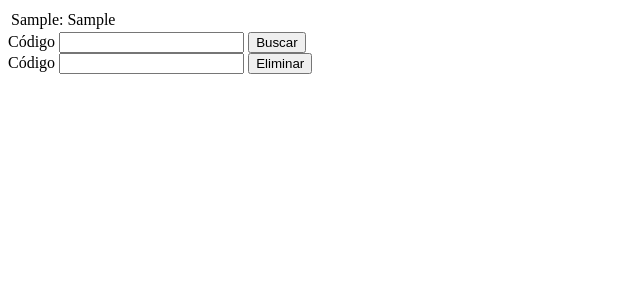
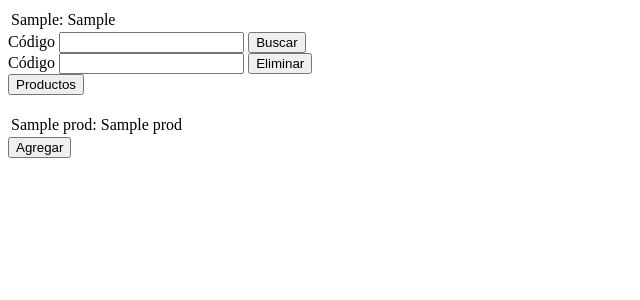
Before and after one commit to sebgallardog/Proyecto-Int.-de-Plataformas-2024, a Flask app: template templates/form.html in a window 1280 px wide. Shown: the top 300 px of the page, without its empty margins (0-640 px from the left). Run offline with Flask 3, Linux system fonts and the light colour scheme; the template is opened without the code that fills it: most values are stand-ins (such as "Sample title", 1, 10 or a date in 2020).

Commit message:
Carrito de compra almacenado en localStorage

```diff
--- a/main.py
+++ b/main.py
@@ -12,7 +12,9 @@ OJO: El nombre de las tablas en las queries va siempre en minúscula
 @app.route('/', methods=['GET'])
 def home():
     """Esto es sólo para realizar las pruebas"""
-    return render_template('form.html')
+    response = productos()
+    prod = response.json
+    return render_template('form.html', productos=prod)
 
 
 @app.route('/create', methods=['POST'])
@@ -97,6 +99,7 @@ def productos():
             "JOIN precio pre ON pro.idProducto = pre.idProducto "
             "JOIN categoria cat ON pro.idCategoria = cat.idCategoria "
             "GROUP BY cat.Categoria, pro.idProducto, pro.Producto, pro.Marca, pro.Stock "
+            "ORDER BY pro.idProducto "
             ";"
         )
         emp_rows = cursor.fetchall()
@@ -310,7 +313,7 @@ def actualizar_precio(id_producto, nuevo_precio, conn=None, cursor=None):
         raise e
 
 
-@app.route('/eliminar_producto', methods=['DELETE'])
+@app.route('/eliminar_producto', methods=['POST'])
 def eliminar_producto():
     """
     Toma request.form['idProducto'] y elimina el producto con PK igual a idProducto.
--- /dev/null
+++ b/static/scripts.js
@@ -0,0 +1,32 @@
+let carrito = JSON.parse(localStorage.getItem("carrito"))
+if (!carrito) {
+    carrito = []
+};
+console.log(carrito);
+
+const agregarProducto = (idProducto) => {
+    const existe = carrito.some(
+        (prod) => {
+            return prod.idProducto == idProducto;
+        }
+    );
+    if (existe) {
+        const prod = carrito.map((prod) => {
+            if (prod.idProducto == idProducto) {
+                prod.cantidad++;
+            }
+        });
+    } else {
+        let columns = ["Categoria", "Marca", "PrecioCLP", "PrecioUSD", "Producto", "Stock", "idProducto"];
+        let item = {}
+        const prodtable = document.getElementById(`prod-${idProducto}`);
+        columns.forEach((col) => {
+            let prodtd = prodtable.getElementsByClassName(col);
+            item[col] = prodtd[0].innerHTML;
+        })
+        item["cantidad"] = "1";
+        carrito.push(item);
+    }
+    console.log(carrito);
+    localStorage.setItem("carrito", JSON.stringify(carrito));
+};
--- a/templates/base.html
+++ b/templates/base.html
@@ -6,5 +6,6 @@
 </head>
 <body>
 <main>{% block main %}{% endblock main %}</main>
+<script src={{ 'static/scripts.js' }}></script>
 </body>
 </html>
--- a/templates/form.html
+++ b/templates/form.html
@@ -3,30 +3,58 @@
 {% block title %}Formulario para pruebas{% endblock title %}
 
 {% block main %}
+
     {% if producto_detalle %}
     <table>
-    {% for k, v in producto_detalle %}
+        {% for k, v in producto_detalle %}
         <tr>
-        <td>{{ k }}:</td>
-        <td>{{ v }}</td>
+            <td>{{ k }}:</td>
+            <td>{{ v }}</td>
         </tr>
-    {% endfor %}
+        {% endfor %}
     </table>
     {% endif %}
-    <form action="/producto_detalle" method = "PUT">
+
+    <form action="/producto_detalle" method = "GET">
         <label for="idProducto">Código</label>
         <input type="text" name="idProducto" id="idProducto" required/>
         <input type="submit" value="Buscar" />
     </form>
+
     <form action="/eliminar_producto" method = "POST">
         <label for="idProductoDEL">Código</label>
         <input type="text" name="idProducto" id="idProductoDEL" required/>
         <input type="submit" value="Eliminar" />
     </form>
+
+    <form action="/listado_productos">
+        <input type="text" hidden id="listado">
+        <input type="submit" value="Productos" />
+    </form>
+
+    {% if productos %}
+    <div id="catalogo-productos">
+        {% for prod in productos %}
+        <br>
+        <table id="prod-{{ prod['idProducto'] }}">
+            {% for k,v in prod.items() %}
+            <tr>
+                <td>{{ k }}:</td>
+                <td class="{{ k }}">{{ v }}</td>
+            </tr>
+            {% endfor %}
+        </table>
+        <input type="submit" value="Agregar" onclick="agregarProducto({{ prod['idProducto'] }})">
+        <br>
+        {% endfor %}
+    </div>
+    {% endif %}
+
     {% if error %}
     <br/>
     <div>Tipo: {{ error.type }}</div>
     <div>Error: {{ error.message }}</div>
     <br/>
     {% endif %}
+
 {% endblock main %}
```
